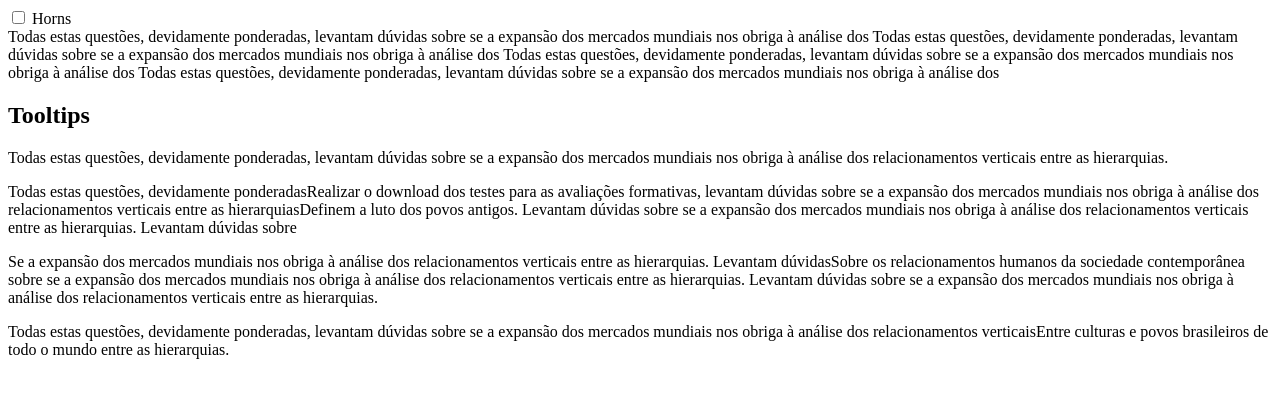
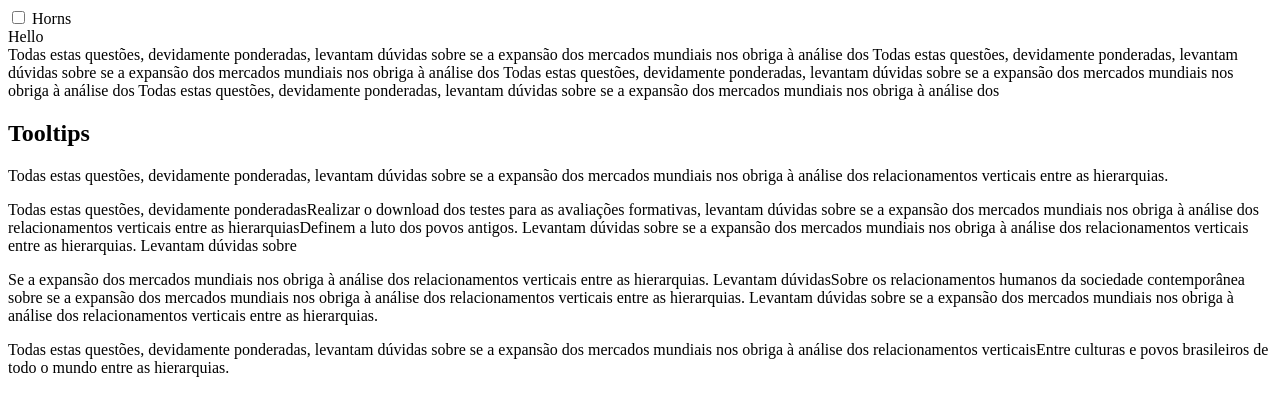
Before and after one commit to yasar2385/toottip, a plain HTML site: page index.html in a window 1280 px wide. Drawn offline with Linux system fonts and the light colour scheme.

Commit message:
2 files modified

```diff
--- a/index.html
+++ b/index.html
@@ -4,6 +4,8 @@
   <input type="checkbox" id="horns" name="horns" />
   <label for="horns">Horns</label>
 </div>
+
+<span id="test" data-before="0" data-after="0">Hello</span>
 
 <div class="iToolTip ipopUp" id="xToolTip">
   <span
--- a/style.css
+++ b/style.css
@@ -2,6 +2,11 @@ h1,
 h2 {
   font-family: Lato;
 }
+
+#test::after {
+  content: attr(data-after);
+}
+
 body {
   font-family: 'Roboto Mono', monospace;
   line-height: 1.6;
```
